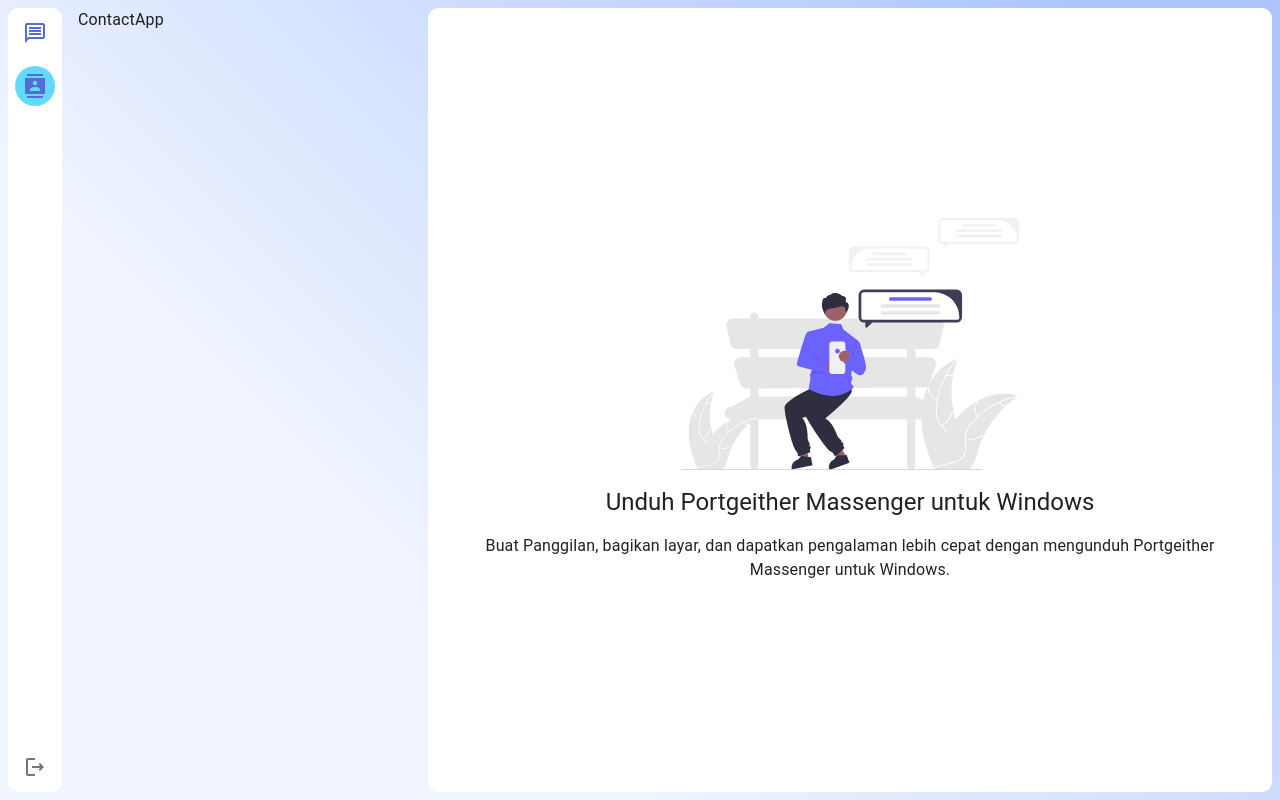
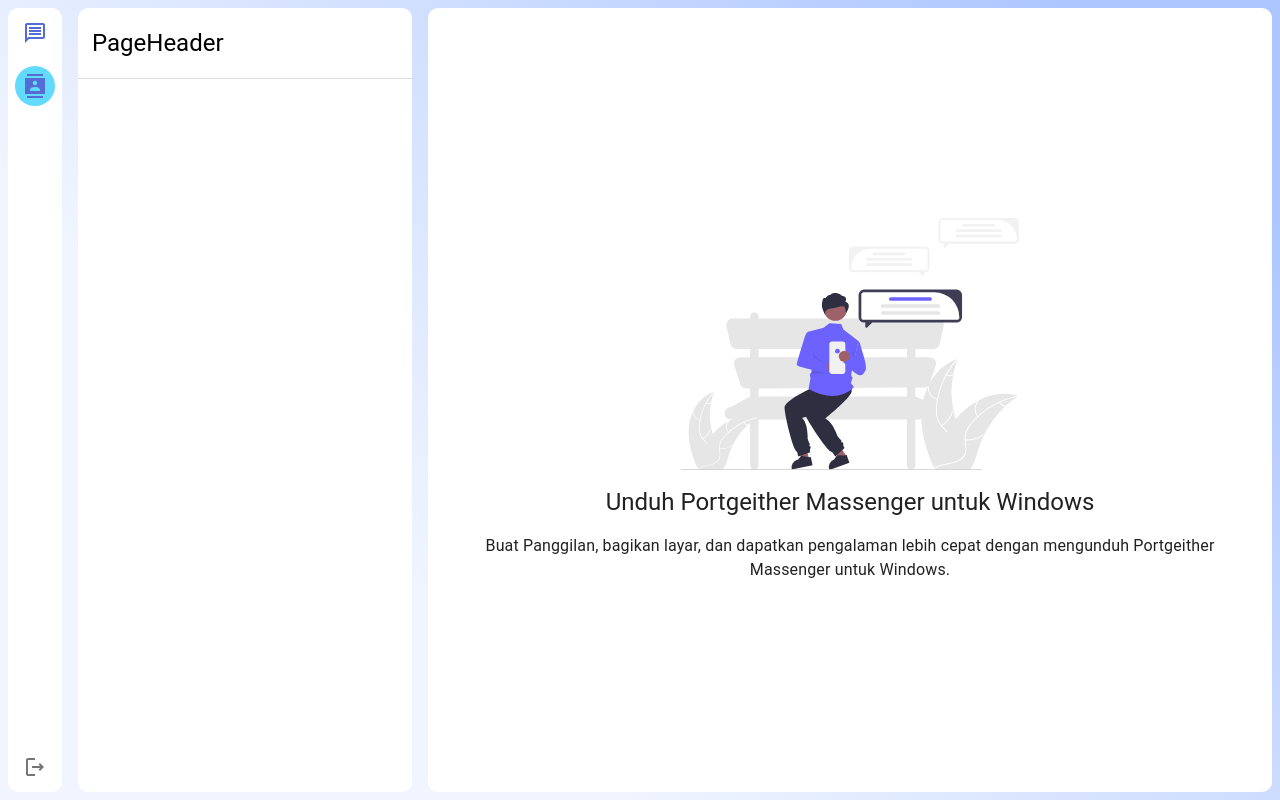
Before and after one commit to ahmadfaqih796/chat-react-ui, a React (Create React App) app: page /contact in a window 1280 px wide. Built offline with nearby package versions, Linux system fonts and the light colour scheme.

Commit message:
page header reusable

```diff
--- a/src/pages/chat/components/ChatHeader.jsx
+++ b/src/components/widget/PageHeader.jsx
@@ -1,7 +1,7 @@
-import AddCommentIcon from "@mui/icons-material/AddComment";
-import { Box, IconButton, Typography } from "@mui/material";
+import { Box, Typography } from "@mui/material";
+import PropTypes from "prop-types";
 import React from "react";
-const ChatHeader = () => {
+const PageHeader = ({ action }) => {
   return (
     <Box
       sx={{
@@ -30,14 +30,16 @@
             alignItems: "flex-start",
           }}
         >
-          <Typography variant="h5">Chat</Typography>
+          <Typography variant="h5">PageHeader</Typography>
         </Box>
       </button>
-      <IconButton>
-        <AddCommentIcon />
-      </IconButton>
+      {action}
     </Box>
   );
 };
 
-export default ChatHeader;
+PageHeader.propTypes = {
+  action: PropTypes.node,
+};
+
+export default PageHeader;
--- a/src/pages/chat/index.jsx
+++ b/src/pages/chat/index.jsx
@@ -1,6 +1,7 @@
-import { Box, Divider } from "@mui/material";
+import AddCommentIcon from "@mui/icons-material/AddComment";
+import { Box, Divider, IconButton } from "@mui/material";
 import React from "react";
-import ChatHeader from "./components/ChatHeader";
+import PageHeader from "../../components/widget/PageHeader";
 import ChatList from "./components/ChatList";
 
 const ChatApp = () => {
@@ -15,7 +16,13 @@
         borderRadius: "10px",
       }}
     >
-      <ChatHeader />
+      <PageHeader
+        action={
+          <IconButton>
+            <AddCommentIcon />
+          </IconButton>
+        }
+      />
       <Divider />
       <ChatList />
     </Box>
--- a/src/pages/contact/index.jsx
+++ b/src/pages/contact/index.jsx
@@ -1,7 +1,23 @@
+import { Box, Divider } from "@mui/material";
 import React from "react";
+import PageHeader from "../../components/widget/PageHeader";
 
 const ContactApp = () => {
-  return <div>ContactApp</div>;
+  return (
+    <Box
+      sx={{
+        height: "100%",
+        display: "flex",
+        flexDirection: "column",
+        // justifyContent: "space-between",
+        backgroundColor: "#fff",
+        borderRadius: "10px",
+      }}
+    >
+      <PageHeader />
+      <Divider />
+    </Box>
+  );
 };
 
 export default ContactApp;
```
